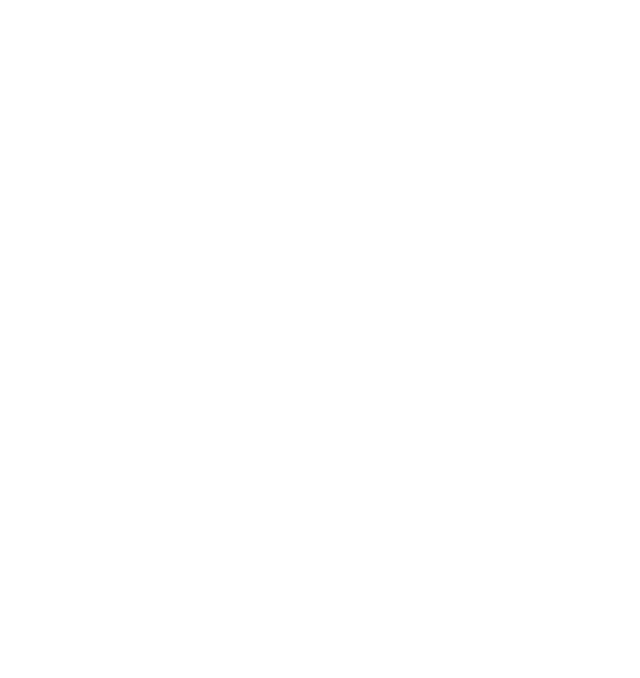
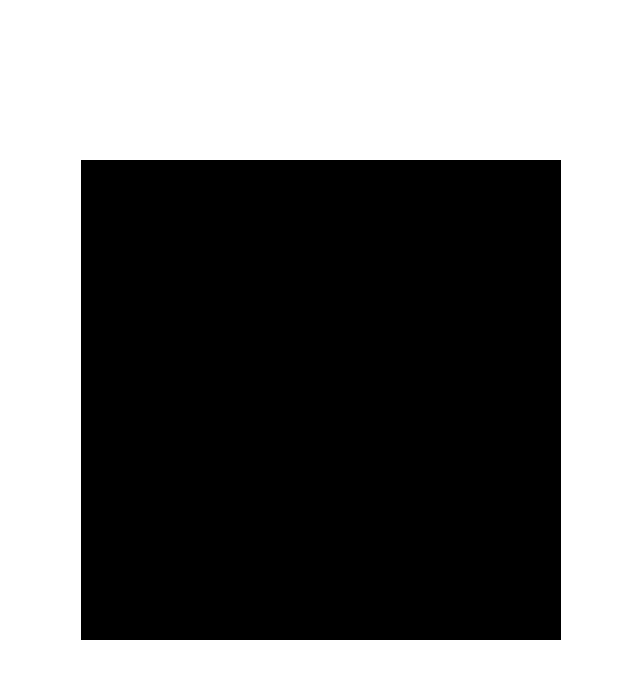
Before and after one commit to ericbdev/tic-tac-toe, a React (Create React App) app: page / in a window 1280 px wide. Shown: the top 678 px of the page, without its empty margins (319-959 px from the left). Built offline with nearby package versions, Linux system fonts and the light colour scheme.

Commit message:
Add in Gameboard
- The gameboard will be the playing field for Tic Tac Toe

```diff
--- /dev/null
+++ b/src/components/GameBoard/GameBoard.jsx
@@ -0,0 +1,14 @@
+import React, { Component }  from 'react';
+
+import styles from './GameBoard.module.scss'
+
+class GameBoard extends Component {
+  render() {
+    return (
+      <div className={styles.container}>
+      </div>
+    )
+  }
+}
+
+export default GameBoard;
--- /dev/null
+++ b/src/components/GameBoard/GameBoard.module.scss
@@ -0,0 +1,16 @@
+$local-size: 60vh;
+
+/* autoprefixer grid: autoplace */
+.container {
+  position: absolute;
+  top: 50%;
+  left: 50%;
+  width: $local-size;
+  height: $local-size;
+  margin-left: -1 * $local-size / 2;
+  margin-top: -1 * $local-size / 2;
+  background-color: black;
+  color: #fff;
+  display: grid;
+  grid-template: repeat(3, 1fr) / repeat(3, 1fr);
+}
--- a/src/containers/App/App.jsx
+++ b/src/containers/App/App.jsx
@@ -1,5 +1,7 @@
 import React, { Component } from 'react';
 import styles from './App.module.scss';
+
+import GameBoard from '../../components/GameBoard/GameBoard'
 
 class App extends Component {
   constructor(props) {
@@ -9,6 +11,7 @@ class App extends Component {
   render() {
     return (
       <main className={styles.container}>
+        <GameBoard />
       </main>
     );
   }
```
